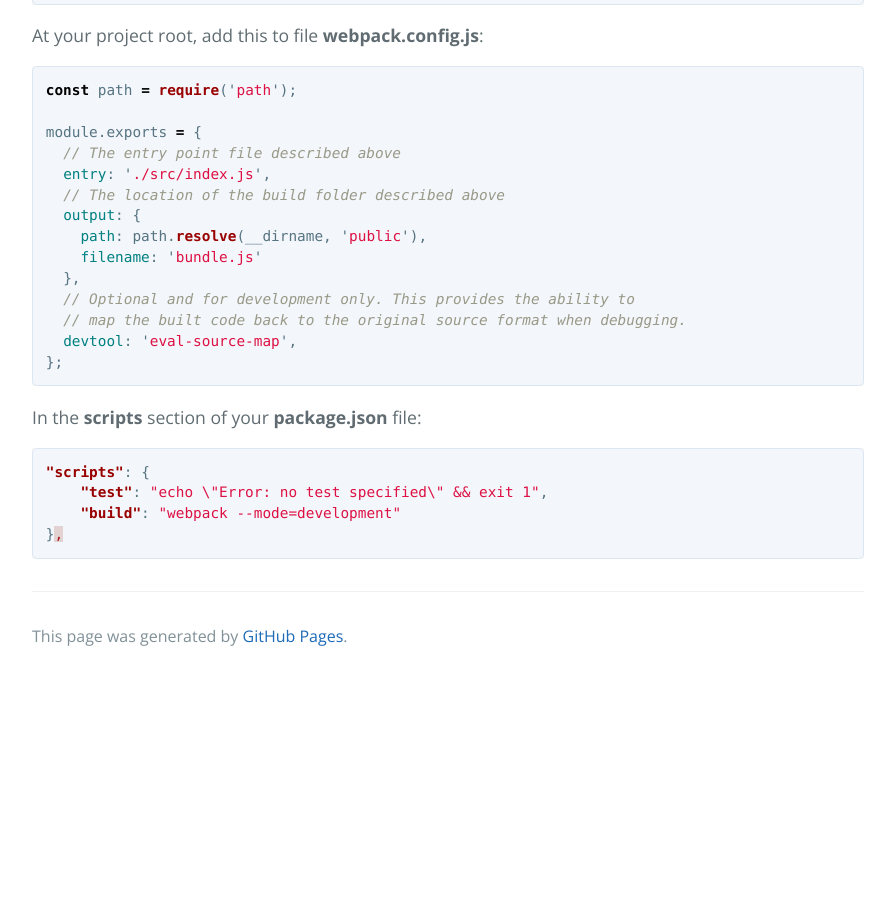
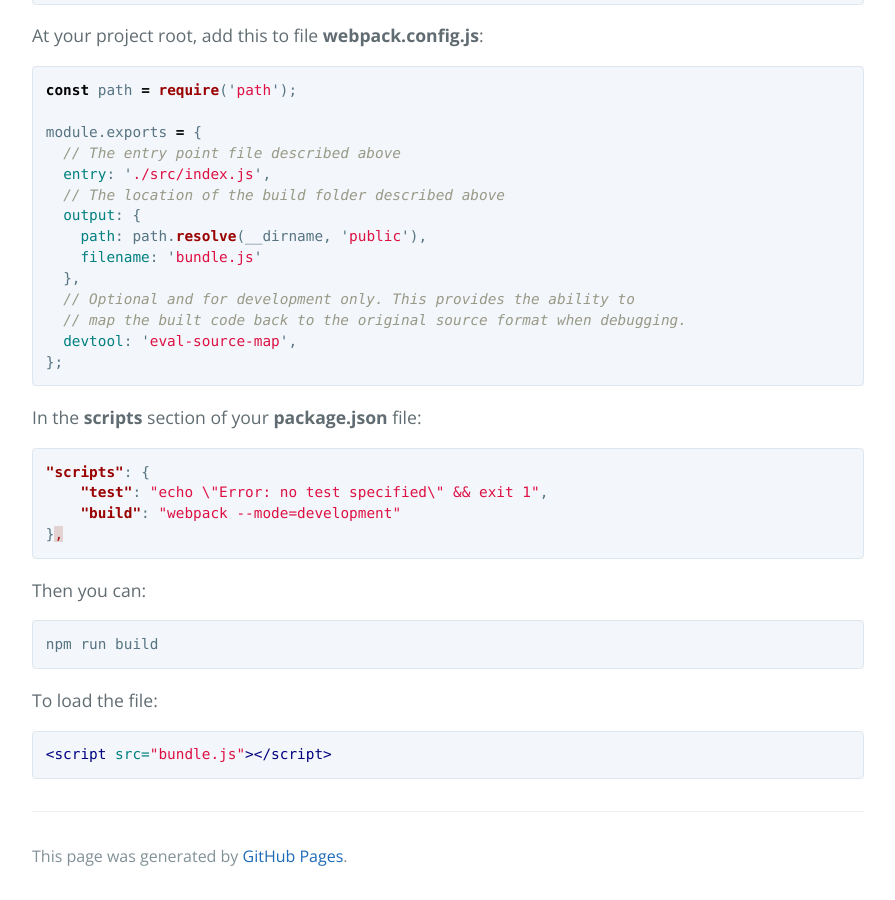
Before and after one commit to coderzendo/coderzendo.github.io, a Jekyll site: the page built from _posts/2023-01-27-webpack.markdown, in a window 1280 px wide and 900 px high, scrolled down 651 px. Shown: the whole window, without its empty margins (192-1087 px from the left). Built offline with Jekyll 4.4.1, drawn with Linux system fonts in a browser that asks for light colours; comment, search, counter and statistics services are not loaded; before the commit the page ends 1331 px from its top, so only the background shows below that.

Commit message:
add bundler load

````diff
--- a/_posts/2023-01-27-webpack.markdown
+++ b/_posts/2023-01-27-webpack.markdown
@@ -40,3 +40,15 @@ In the **scripts** section of your **package.json** file:
     "build": "webpack --mode=development"
 },
 ```
+
+Then you can:
+
+```
+npm run build
+```
+
+To load the file:
+
+``` html
+<script src="bundle.js"></script>
+```
````
